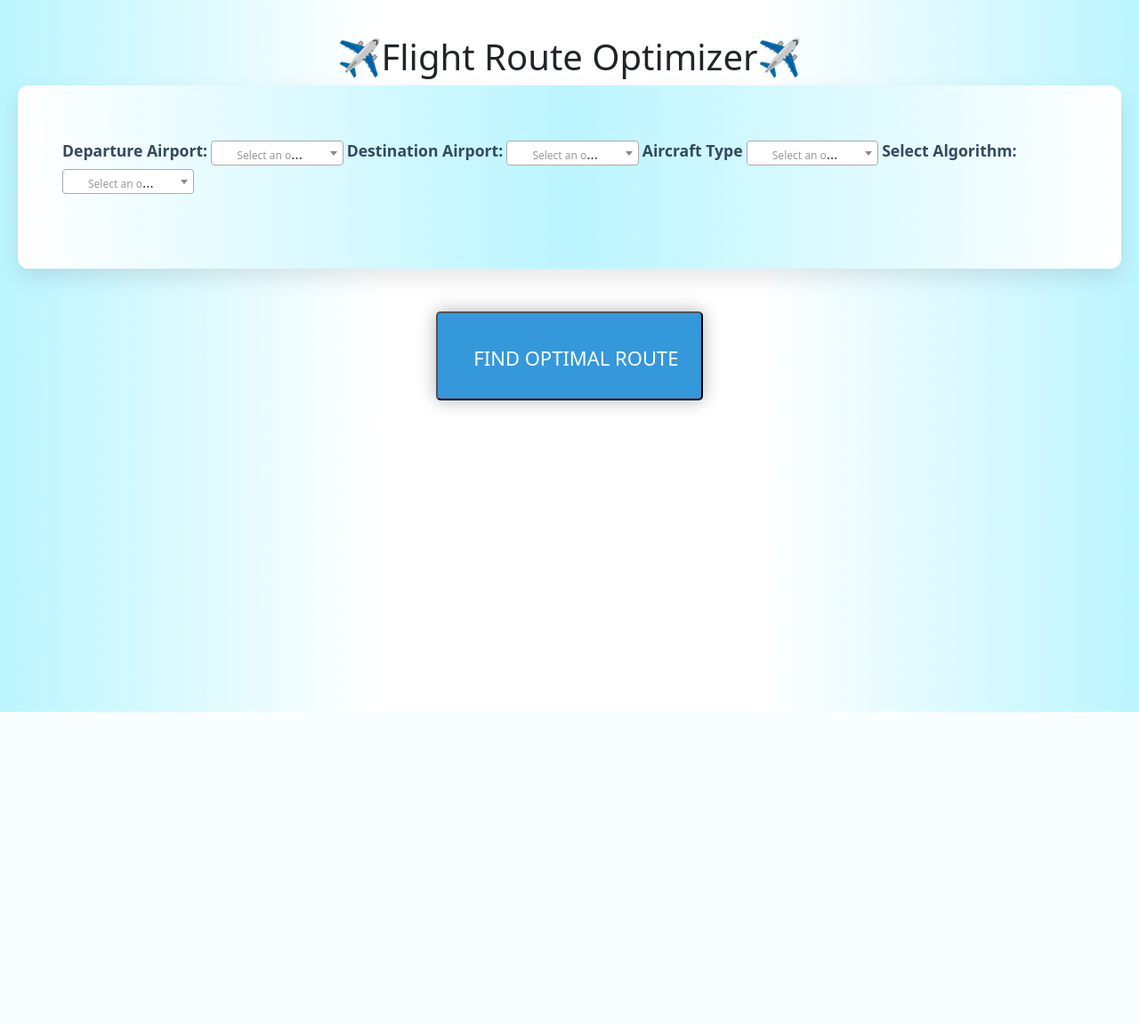
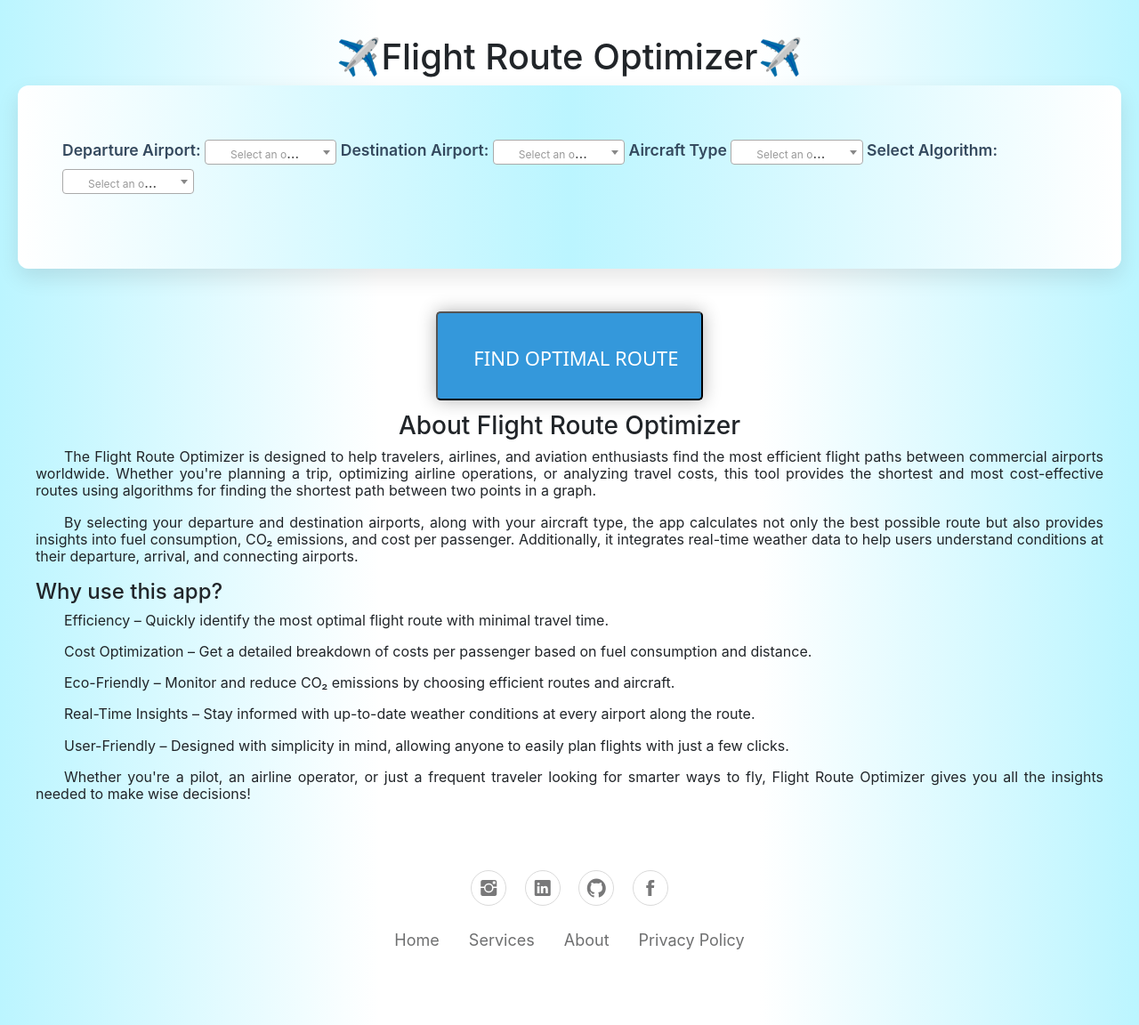
Before and after one commit to tudors2004/Flight-Routes-Optimizer, a Flask app: page / in a window 1280 px wide. Shown: the whole page at 89% size. Before the commit the page ends 800 px from the top, so only its background shows below. Run offline with Flask 3, Linux system fonts and the light colour scheme; data that the repository does not hold is empty; some libraries are stand-ins or nearby versions.

Commit message:
footer + about section

```diff
--- a/database.py
+++ b/database.py
@@ -3,7 +3,7 @@ from psycopg2 import pool
 from config import DB_CONFIG
 
 try:
-    db_pool = psycopg2.pool.SimpleConnectionPool(1, 10, **DB_CONFIG)
+    db_pool = psycopg2.pool.SimpleConnectionPool(1, 10, **DB_CONFIG, sslmode='require')
     if db_pool:
         print("postgresql connection pool created successfully")
 except Exception as e:
--- a/requirements.txt
+++ b/requirements.txt
@@ -1,7 +1,7 @@
 Flask~=3.1.0
 flask-cors~=5.0.1
+python-dotenv~=1.0.1
 requests~=2.32.3
-python-dotenv~=1.0.1
 psycopg2~=2.9.10
 pandas~=2.2.3
 beautifulsoup4~=4.13.3
--- a/static/input.css
+++ b/static/input.css
@@ -18,6 +18,18 @@ h1{
   font-size: 2.5rem;
   margin-bottom: 30px;
   color: #2c3e50;
+}
+#about-section{
+    margin-top: 140px;
+    padding: 20px;
+}
+#about-section h3 {
+  text-align: center;
+}
+#about-section p {
+  text-indent: 2em;
+  line-height: 1.2;
+  text-align:justify;
 }
 
 form{
@@ -215,6 +227,66 @@ button[type="submit"]:hover .icon:before {
   transform: translateX(-50%);
 }
 
+.footer-basic {
+  padding:40px 0;
+  background-color:#ffffff;
+  color:#4b4c4d;
+}
+
+.footer-basic ul {
+  padding:0;
+  list-style:none;
+  text-align:center;
+  font-size:18px;
+  line-height:1.6;
+  margin-bottom:0;
+}
+
+.footer-basic li {
+  padding:0 10px;
+}
+
+.footer-basic ul a {
+  color:inherit;
+  text-decoration:none;
+  opacity:0.8;
+}
+
+.footer-basic ul a:hover {
+  opacity:1;
+}
+
+.footer-basic .social {
+  text-align:center;
+  padding-bottom:25px;
+}
+
+.footer-basic .social > a {
+  font-size:24px;
+  width:40px;
+  height:40px;
+  line-height:40px;
+  display:inline-block;
+  text-align:center;
+  border-radius:50%;
+  border:1px solid #ccc;
+  margin:0 8px;
+  color:inherit;
+  opacity:0.75;
+}
+
+.footer-basic .social > a:hover {
+  opacity:0.9;
+}
+
+.footer-basic .copyright {
+  margin-top:15px;
+  text-align:center;
+  font-size:13px;
+  color:#aaa;
+  margin-bottom:0;
+}
+
 
 @media (max-width: 768px) {
   form {
--- a/templates/input.html
+++ b/templates/input.html
@@ -9,6 +9,8 @@
     <link rel="stylesheet" href="{{ url_for('static', filename='input.css') }}">
     <link href="https://cdn.jsdelivr.net/npm/bootstrap@5.3.0/dist/css/bootstrap.min.css" rel="stylesheet">
     <link href="https://cdn.jsdelivr.net/npm/select2@4.0.13/dist/css/select2.min.css" rel="stylesheet">
+    <link rel="stylesheet" href="https://cdnjs.cloudflare.com/ajax/libs/twitter-bootstrap/4.1.3/css/bootstrap.min.css">
+    <link rel="stylesheet" href="https://cdnjs.cloudflare.com/ajax/libs/ionicons/2.0.1/css/ionicons.min.css">
 </head>
 <body>
     <h1>✈️Flight Route Optimizer✈️</h1>
@@ -237,6 +239,36 @@
             </div>
         </button>
     </form>
+    <div id="about-section">
+        <h3>About Flight Route Optimizer</h3>
+        <p>The Flight Route Optimizer is designed to help travelers, airlines, and aviation enthusiasts find the most efficient flight paths between commercial airports worldwide. Whether you're planning a trip, optimizing airline operations, or analyzing travel costs, this tool provides the shortest and most cost-effective routes using algorithms for finding the shortest path between two points in a graph.</p>
+        <p>By selecting your departure and destination airports, along with your aircraft type, the app calculates not only the best possible route but also provides insights into fuel consumption, CO₂ emissions, and cost per passenger. Additionally, it integrates real-time weather data to help users understand conditions at their departure, arrival, and connecting airports.</p>
+        <h4>Why use this app? </h4>
+        <p class="h4p">Efficiency – Quickly identify the most optimal flight route with minimal travel time.</p>
+        <p class="h4p">Cost Optimization – Get a detailed breakdown of costs per passenger based on fuel consumption and distance.</p>
+        <p class="h4p">Eco-Friendly – Monitor and reduce CO₂ emissions by choosing efficient routes and aircraft.</p>
+        <p class="h4p">Real-Time Insights – Stay informed with up-to-date weather conditions at every airport along the route.</p>
+        <p class="h4p">User-Friendly – Designed with simplicity in mind, allowing anyone to easily plan flights with just a few clicks.</p>
+        <p class="h4p">Whether you're a pilot, an airline operator, or just a frequent traveler looking for smarter ways to fly, Flight Route Optimizer gives you all the insights needed to make wise decisions!</p>
+    </div>
+    <div class="footer-basic">
+        <footer>
+            <div class="social">
+                <a href="https://www.instagram.com/tudor_s22/"><i class="icon ion-social-instagram"></i></a>
+                <a href="https://www.linkedin.com/in/tudorsarghiuta/"><i class="icon ion-social-linkedin"></i></a>
+                <a href="https://github.com/tudors2004"><i class="icon ion-social-github"></i></a>
+                <a href="https://www.facebook.com/ussobrodut/"><i class="icon ion-social-facebook"></i></a>
+            </div>
+            <ul class="list-inline">
+                <li class="list-inline-item"><a href="#">Home</a></li>
+                <li class="list-inline-item"><a href="#">Services</a></li>
+                <li class="list-inline-item"><a href="#">About</a></li>
+                <li class="list-inline-item"><a href="#">Privacy Policy</a></li>
+            </ul>
+        </footer>
+    </div>
+    <script src="https://cdnjs.cloudflare.com/ajax/libs/jquery/3.2.1/jquery.min.js"></script>
+    <script src="https://cdnjs.cloudflare.com/ajax/libs/twitter-bootstrap/4.1.3/js/bootstrap.bundle.min.js"></script>
     <script src="https://code.jquery.com/jquery-3.6.0.min.js"></script>
     <script src="https://cdn.jsdelivr.net/npm/select2@4.0.13/dist/js/select2.min.js"></script>
     <script src="{{ url_for('static', filename='index.js') }}"></script>
```
Also changed, not shown: 1 other file.
